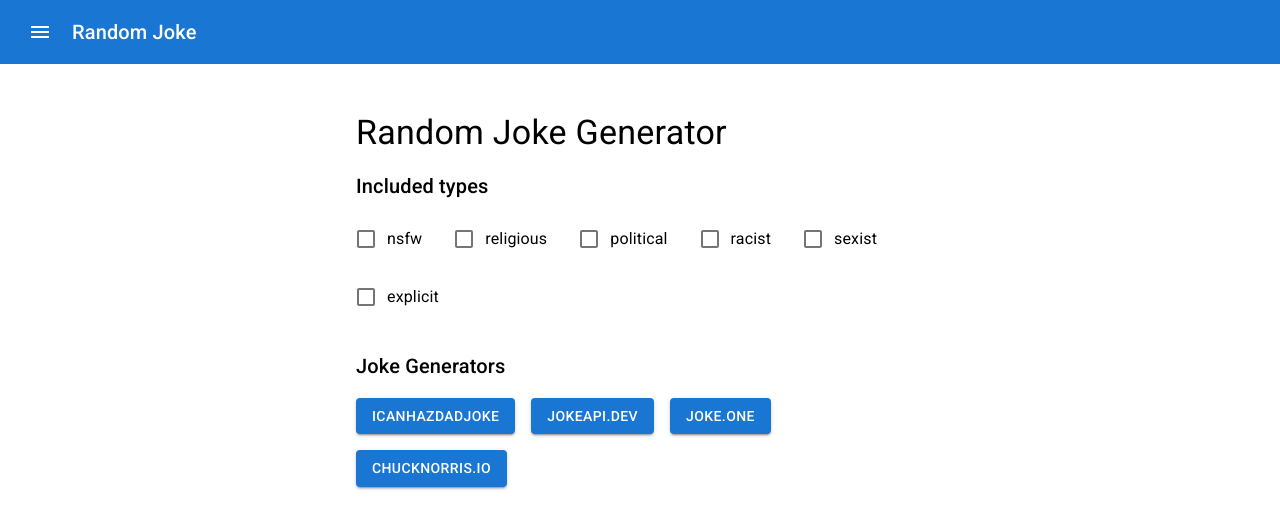
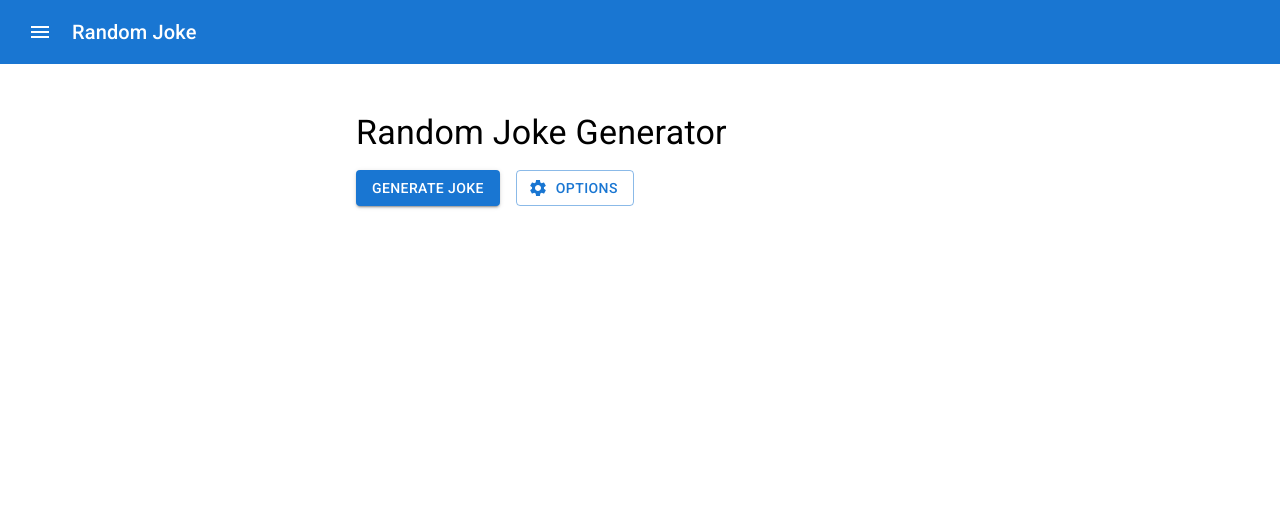
Before and after one commit to link1900/scottdbnet, a React (Create React App) app: page /tools/randomJoke in a window 1280 px wide. Shown: the top 528 px of the page. Built offline with nearby package versions, Linux system fonts and the light colour scheme.

Commit message:
Cleaned up the joke generator

```diff
--- a/src/tools/randomJoke/RandomJoke.tsx
+++ b/src/tools/randomJoke/RandomJoke.tsx
@@ -1,10 +1,6 @@
 import React, { useState } from "react";
-import {
-  Button,
-  Checkbox,
-  FormControlLabel,
-  Typography
-} from "@material-ui/core";
+import { Button, Typography } from "@material-ui/core";
+import SettingIcon from "@material-ui/icons/Settings";
 import { DataZone } from "../../components/DataZone";
 import { makeValidJsonRequest } from "../../util/apiHelper";
 import { splitLines } from "../../util/stringHelper";
@@ -12,71 +8,62 @@
 import { Section } from "../components/Section";
 import { Stack } from "../components/Stack";
 import { useStore } from "../components/useStore";
+import RandomJokeOptions from "./RandomJokeOptions";
 
-export type JokeFlag = {
+export type JokeOption = {
   name: string;
+  label: string;
   enabled: boolean;
 };
 
 export type RandomJokeStore = {
-  flags: JokeFlag[];
+  options: JokeOption[];
 };
 
-const jokeFlags = [
+const jokeOptions = [
   {
     name: "nsfw",
+    label: "NSFW",
     enabled: false
   },
   {
-    name: "religious",
+    name: "dad",
+    label: "Dad",
     enabled: false
   },
   {
-    name: "political",
-    enabled: false
-  },
-  {
-    name: "racist",
-    enabled: false
-  },
-  {
-    name: "sexist",
-    enabled: false
-  },
-  {
-    name: "explicit",
+    name: "chuck",
+    label: "Chuck Norris",
     enabled: false
   }
 ];
 
 const defaultRandomJokeStore: RandomJokeStore = {
-  flags: jokeFlags
+  options: jokeOptions
+};
+
+const isOptionEnabled = (store: RandomJokeStore, name: string): boolean => {
+  const found = store.options.find((o) => o.name === name);
+  return found?.enabled ?? false;
 };
 
 export default function RandomJoke() {
   const [loading, setLoading] = useState<boolean>(false);
+  const [showOptions, setShowOptions] = useState<boolean>(false);
   const [error, setError] = useState<Error | unknown>();
   const [joke, setJoke] = useState<string>("");
   const [store, setStore] = useStore<RandomJokeStore>({
     localStoreKey: "randomJoke.store",
     defaultStore: defaultRandomJokeStore
   });
-  const [categoryPos, setCategoryPos] = useState<number>(0);
 
-  const generateHazDadJoke = async () => {
-    try {
-      setError(undefined);
-      setJoke("");
-      setLoading(true);
-      const data = await makeValidJsonRequest<{ joke: string }>({
-        url: "https://icanhazdadjoke.com/"
-      });
-      setJoke(data.joke);
-    } catch (error) {
-      console.error(error);
-      setError(error);
-    } finally {
-      setLoading(false);
+  const generateJoke = async () => {
+    if (isOptionEnabled(store, "dad")) {
+      await generateHazDadJoke();
+    } else if (isOptionEnabled(store, "chuck")) {
+      await generateJokeChuck();
+    } else {
+      await generateJokeDev();
     }
   };
 
@@ -85,10 +72,16 @@
       setError(undefined);
       setJoke("");
       setLoading(true);
-      const blacklistFlags = store.flags
-        .filter(({ enabled }) => !enabled)
-        .map(({ name }) => name)
-        .join(",");
+      const blacklistFlags = isOptionEnabled(store, "nsfw")
+        ? ""
+        : [
+            "nsfw",
+            "religious",
+            "political",
+            "racist",
+            "sexist",
+            "explicit"
+          ].join(",");
       const params = new URLSearchParams({ format: "json", blacklistFlags });
       const url = `https://v2.jokeapi.dev/joke/Any?${params.toString()}`;
       const { type, setup, delivery, joke } = await makeValidJsonRequest<{
@@ -108,27 +101,29 @@
     }
   };
 
-  const generateJokeOne = async () => {
+  const generateHazDadJoke = async () => {
     try {
       setError(undefined);
       setJoke("");
       setLoading(true);
-      const category = ["jod", "animal", "blonde", "knock-knock"];
-      const params = new URLSearchParams({ category: category[categoryPos] });
-      const url = `https://api.jokes.one/jod?${params.toString()}`;
-      const data = await makeValidJsonRequest<{
-        contents: { jokes: { joke: { text: string } }[] };
-      }>({
-        url
+      const data = await makeValidJsonRequest<{ joke: string }>({
+        url: "https://icanhazdadjoke.com/"
       });
-      setJoke(data.contents.jokes[0].joke.text ?? "");
-      setCategoryPos(categoryPos >= category.length - 1 ? 0 : categoryPos + 1);
+      setJoke(data.joke);
     } catch (error) {
       console.error(error);
       setError(error);
     } finally {
       setLoading(false);
     }
+  };
+
+  const openOptions = async () => {
+    setShowOptions(true);
+  };
+
+  const closeOptions = async () => {
+    setShowOptions(false);
   };
 
   const generateJokeChuck = async () => {
@@ -150,79 +145,35 @@
     }
   };
 
-  const updateFlag = (name: string, enabled: boolean) => {
-    const updateFlags = store.flags.map((flag) => {
-      if (flag.name === name) {
-        flag.enabled = enabled;
-        return flag;
-      } else {
-        return flag;
-      }
-    });
-    setStore({ flags: updateFlags });
-  };
-
   return (
     <PageLayout title="Random Joke Generator" md={10} lg={6}>
+      <RandomJokeOptions
+        open={showOptions}
+        onClose={closeOptions}
+        store={store}
+        setStore={setStore}
+      />
       <Stack spacing={4}>
-        <Section title="Included types">
-          <Stack direction="row">
-            {store.flags.map((flag) => {
-              return (
-                <FormControlLabel
-                  key={flag.name}
-                  control={
-                    <Checkbox
-                      checked={flag.enabled}
-                      onChange={(e) => updateFlag(flag.name, e.target.checked)}
-                      name={flag.name}
-                      color="primary"
-                    />
-                  }
-                  label={flag.name}
-                />
-              );
-            })}
-          </Stack>
-        </Section>
-        <Section title="Joke Generators">
         <Stack direction="row">
           <Button
             variant="contained"
             color="primary"
             disabled={loading}
-              onClick={() => generateHazDadJoke()}
+            onClick={() => generateJoke()}
           >
-              icanhazdadjoke
+            Generate Joke
           </Button>
           <Button
-              variant="contained"
+            variant="outlined"
             color="primary"
-              disabled={loading}
-              onClick={() => generateJokeDev()}
+            startIcon={<SettingIcon />}
+            onClick={() => openOptions()}
           >
-              jokeapi.dev
-            </Button>
-            <Button
-              variant="contained"
-              color="primary"
-              disabled={loading}
-              onClick={() => generateJokeOne()}
-            >
-              joke.one
-            </Button>
-            <Button
-              variant="contained"
-              color="primary"
-              disabled={loading}
-              onClick={() => generateJokeChuck()}
-            >
-              chucknorris.io
+            Options
           </Button>
         </Stack>
-        </Section>
         {joke.length > 0 || loading || error ? (
-          <Section title="Result">
+          <Section title="Joke">
             <DataZone loading={loading} error={error} minHeight={50}>
               <Stack>
                 {splitLines(joke)
--- /dev/null
+++ b/src/tools/randomJoke/RandomJokeOptions.tsx
@@ -0,0 +1,66 @@
+import {
+  Divider,
+  Drawer,
+  List,
+  ListItem,
+  ListItemSecondaryAction,
+  ListItemText,
+  Switch
+} from "@material-ui/core";
+import React from "react";
+import { RandomJokeStore } from "./RandomJoke";
+
+export interface RandomJokeOptionsProps {
+  open: boolean;
+  onClose: () => void;
+  store: RandomJokeStore;
+  setStore: (store: RandomJokeStore) => void;
+}
+
+export default function RandomJokeOptions(props: RandomJokeOptionsProps) {
+  const { store, setStore } = props;
+
+  const updateOption = (name: string, enabled: boolean) => {
+    const updateOptions = store.options.map((option) => {
+      if (option.name === name) {
+        option.enabled = enabled;
+        return option;
+      } else {
+        option.enabled = false;
+        return option;
+      }
+    });
+    setStore({ options: updateOptions });
+  };
+
+  return (
+    <Drawer
+      anchor="right"
+      variant="temporary"
+      open={props.open}
+      PaperProps={{ style: { width: 256 } }}
+      onClose={() => props.onClose()}
+    >
+      <List>
+        {store.options.map((option) => {
+          return (
+            <ListItem key={`${option.name}-listitem`}>
+              <ListItemText primary={option.label} />
+              <ListItemSecondaryAction>
+                <Switch
+                  edge="end"
+                  checked={option.enabled}
+                  onChange={(e) => updateOption(option.name, e.target.checked)}
+                />
+              </ListItemSecondaryAction>
+            </ListItem>
+          );
+        })}
+        <Divider key="support-section" />
+        <ListItem key="close" button>
+          <ListItemText primary="Close" onClick={() => props.onClose()} />
+        </ListItem>
+      </List>
+    </Drawer>
+  );
+}
```
Lines whose indentation alone changed are shown as unchanged.
